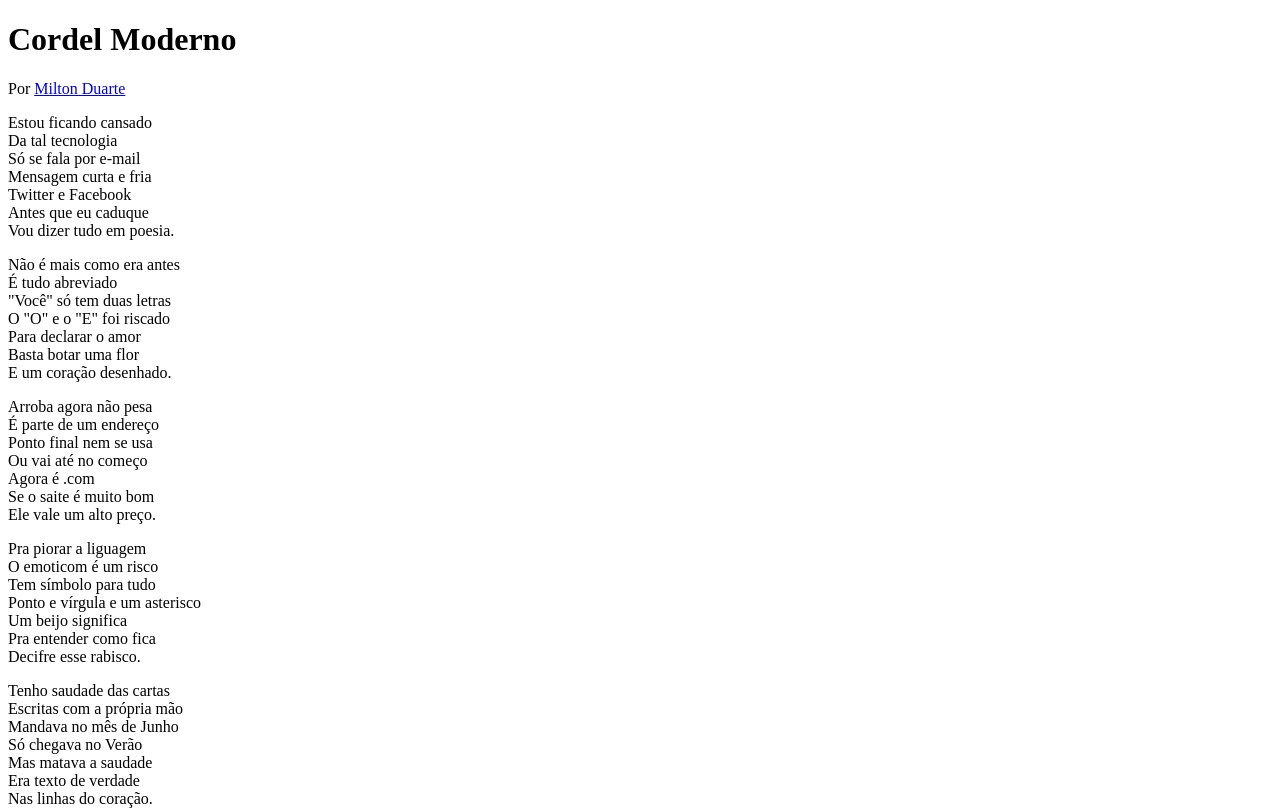
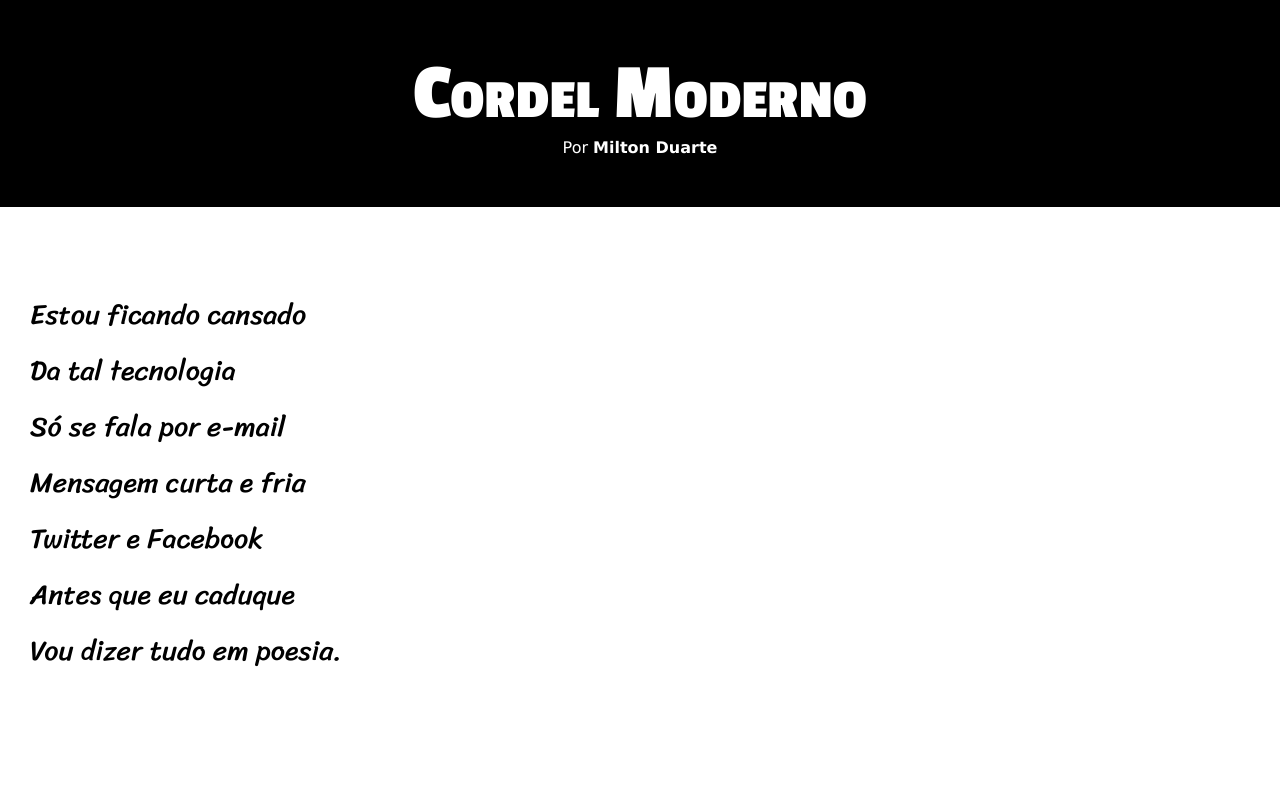
Before and after one commit to gustavo303677/html-css, a plain HTML site: page desafios/desafio 12/index.html in a window 1280 px wide. Shown: the top 811 px of the page. Drawn offline with Linux system fonts and the light colour scheme.

Commit message:
atualizei

```diff
--- a/desafios/desafio 12/estilo/style.css
+++ b/desafios/desafio 12/estilo/style.css
@@ -1 +1,99 @@
 @charset "UTF-8";
+
+@import url('https://fonts.googleapis.com/css2?family=Passion+One:wght@400;700;900&display=swap');
+@import url('https://fonts.googleapis.com/css2?family=Sriracha&display=swap');
+
+:root {
+    --fonte1: Verdana, Geneva, Tahoma, sans-serif;
+    --fonte2: 'passion one', cursive;
+    --fonte3: "Sriracha", cursive;
+
+}
+
+* {
+    margin: 0px;
+    padding: 0px;
+}
+
+html, body {
+    min-height: 100vh;
+    background-color: darkgray;
+    font-family: var(--fonte1);
+}
+
+header {
+    background-color: black;
+    color: white;
+    text-align: center;
+}
+
+header > h1 {
+    padding-top: 50px;
+    font-variant: small-caps;
+    font-family: var(--fonte2);
+    font-size: 10vh;
+}
+
+header > p {
+    padding-bottom: 50px;
+}
+
+header a, footer a {
+    color: white;
+    text-decoration: none;
+    font-weight: bolder
+}
+
+header a:hover, footer a:hover {
+    text-decoration: underline;
+}
+
+section {
+    padding-top: 10vh;
+    padding-bottom: 10vh;
+    line-height: 2em;
+    padding-left: 30px;
+    font-family: var(--fonte3);
+    font-size:3.5vh;
+}
+
+section > p {
+    padding-bottom: 2em;
+}
+
+section.normal {
+    background-color: white;
+    color: rgb(0, 0, 0);
+}
+
+section.imagem {
+    background-color: rgb(51, 51, 51);
+    color: white;
+    box-shadow: inset 6px 6px 13px 0px rgb(0, 0, 0, 0.473);
+    background-size: cover;
+    background-attachment: fixed;
+}
+
+section.imagem > p {
+    display: inline-block;
+    padding: 5px;
+    background-color: rgb(0, 0, 0, 0.514);
+    text-shadow: 1px 1px 0px black;
+}
+
+section#img01 {
+    background-image: url(../imagens/background001.jpg);
+    background-position: right center;
+
+}
+
+section#img02 {
+    background-image: url(../imagens/background002.jpg);
+}
+
+footer {
+    background-color: black;
+    color: white;
+    text-align: center;
+    padding: 10px;
+}
--- a/desafios/desafio 12/index.html
+++ b/desafios/desafio 12/index.html
@@ -12,7 +12,7 @@
         <p>Por <a href="https://www.recantodasletras.com.br/poesias/3186743" target="_blank">Milton Duarte</a></p>
     </header>
 
-    <section>
+    <section class="normal">
         <p>
             Estou ficando cansado <br>
             Da tal tecnologia <br>
@@ -25,7 +25,7 @@
     </section>
 
 
-    <section>
+    <section class="imagem" id="img01">
         <p>
             Não é mais como era antes <br>
             É tudo abreviado <br>
@@ -38,7 +38,7 @@
     </section>
 
 
-    <section>
+    <section class="normal">
         <p>
             Arroba agora não pesa <br>
             É parte de um endereço <br>
@@ -61,7 +61,7 @@
     </section>
 
 
-    <section>
+    <section class="imagem" id="img02">
         <p>
             Tenho saudade das cartas <br>
             Escritas com a própria mão <br>
@@ -74,7 +74,7 @@
     </section>
 
 
-    <section>
+    <section class="normal">
         <p>
             Agora, escrevo e envio <br>
             Chegando na mesma hora <br>
```
